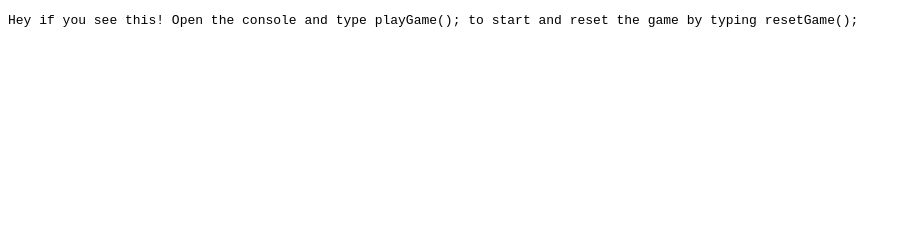
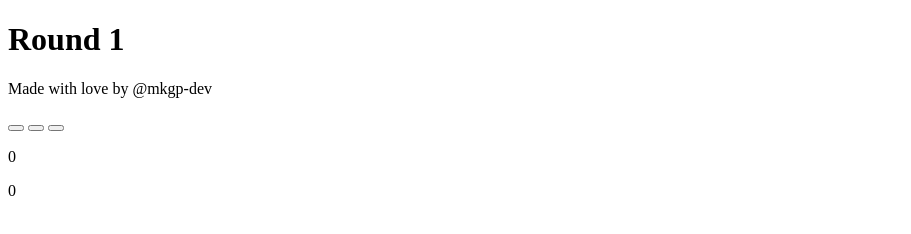
Before and after one commit to mkgp-dev/personal-top-archive, a plain HTML site: page rock-paper-scissors/index.html in a window 1280 px wide. Shown: the whole page, without its empty margins (0-911 px from the left). Drawn offline with Linux system fonts and the light colour scheme.

Commit message:
finalize index

```diff
--- a/rock-paper-scissors/index.html
+++ b/rock-paper-scissors/index.html
@@ -1,12 +1,49 @@
+<!--
+Icons are credited from Flaticon
+https://www.flaticon.com/authors/cuputo/detailed-outline?author_id=722&type=standard
+-->
 <!doctype html>
 <html lang="en">
   <head>
     <meta charset="utf-8" />
     <meta name="viewport" content="width=device-width, initial-scale=1.0" />
-    <title>Rock, Paper, or Scissors?</title>
+    <title>Rock Paper Scissors</title>
   </head>
   <body>
-    <pre>Hey if you see this! Open the console and type playGame(); to start and reset the game by typing resetGame();</pre>
-    <script src="./main.js"></script>
+    <main class="flex-all-center">
+      <div class="container">
+        <h1 class="h-1">Round <span id="round">1</span></h1>
+        <h1 class="h-1" id="announcement"></h1>
+        <p class="author">Made with love by @mkgp-dev</p>
+        <div class="game">
+          <div class="human">
+            <div class="selection" id="select">
+              <button type="button" class="btn rock" id="r"></button>
+              <button type="button" class="btn paper" id="p"></button>
+              <button type="button" class="btn scissors" id="s"></button>
+              <div class="scoreboard">
+                <p id="human-score">0</p>
+              </div>
+            </div>
+            <div class="base">
+              <div class="base-body human-base"></div>
+            </div>
+          </div>
+          <div class="computer">
+            <div class="base">
+              <div class="base-body computer-base"></div>
+            </div>
+            <div class="selection">
+              <div class="dummy rock"></div>
+              <div class="dummy paper"></div>
+              <div class="dummy scissors"></div>
+              <div class="scoreboard">
+                <p id="computer-score">0</p>
+              </div>
+            </div>
+          </div>
+        </div>
+      </div>
+    </main>
   </body>
 </html>
```
